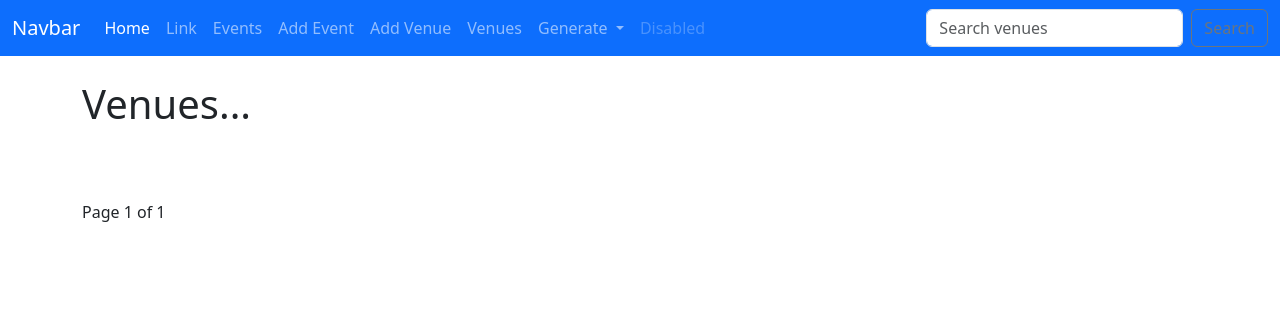
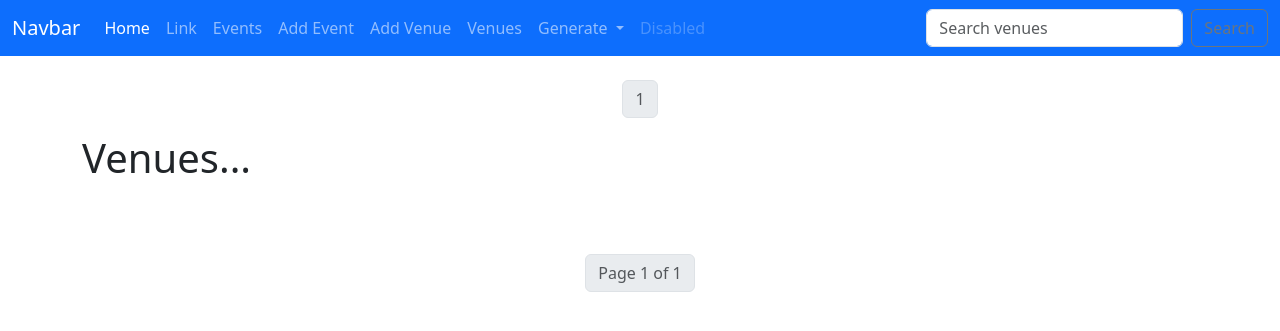
Before and after one commit to jfeldman777/club, a Django app: page /list_venues in a window 1280 px wide. Shown: the top 331 px of the page. Run offline with Django 4.2, Linux system fonts and the light colour scheme; data that the repository does not hold is empty.

Commit message:
lesson 19  end

```diff
--- a/events/templates/events/venue_list.html
+++ b/events/templates/events/venue_list.html
@@ -1,6 +1,43 @@
 
 {% extends 'events/base.html' %}
 {% block content %}
+
+<nav aria-label="Page navigation example">
+  <ul class="pagination justify-content-center">
+{% if venues.has_previous %}
+<li class="page-item  " >
+<a  class="page-link"  href="?page=1"> &laquo First </a></li>
+<li class="page-item">
+<a  class="page-link"  href="?page={{ venues.previous_page_number }}">Previous</a></li>
+{% endif %}
+<!--li class="page-item disabled">
+  <a  class="page-link"  href="#">
+Page {{ venues.number }} of {{ venues.paginator.num_pages}}
+</a>
+</li--->
+{% for i in nums  %}
+  {% if forloop.counter == venues.number %}
+  <li class="page-item disabled ">
+   {% else %}
+  <li class= "page-item">
+  {% endif %}
+
+
+      <a class="page-link" href="?page={{ forloop.counter }}">
+    {{ forloop.counter }}</a>
+      </li>
+{% endfor %}
+
+{% if venues.has_next %}
+<li class="page-item">
+<a  class="page-link" href="?page={{ venues.next_page_number }}">Next</a>
+</li>
+
+<li class="page-item">
+<a  class="page-link" href="?page={{  venues.paginator.num_pages}}">Last  &raquo </a></li>
+
+{% endif %}
+</nav>
 
 <h1>Venues...</h1>
 <table class="table table-striped" >
@@ -18,16 +55,32 @@
 {% endfor %}
 </table>
 <br/><br/>
+<nav aria-label="Page navigation example">
+  <ul class="pagination justify-content-center">
+
+
 
 {% if venues.has_previous %}
-<a href="?page=1"> &laquo First </a>
-<a href="?page={{ venues.previous_page_number }}">Previous</a>
+<li class="page-item  " >
+<a  class="page-link"  href="?page=1"> &laquo First </a></li>
+<li class="page-item">
+<a  class="page-link"  href="?page={{ venues.previous_page_number }}">Previous</a></li>
 {% endif %}
+<li class="page-item disabled">
+  <a  class="page-link"  href="#">
 Page {{ venues.number }} of {{ venues.paginator.num_pages}}
-
+</a>
+</li>
 {% if venues.has_next %}
-<a href="?page={{ venues.next_page_number }}">Next</a>
-<a href="?page={{  venues.paginator.num_pages}}">Last  &raquo </a>
+<li class="page-item">
+<a  class="page-link" href="?page={{ venues.next_page_number }}">Next</a>
+</li>
+<li class="page-item">
+<a  class="page-link" href="?page={{  venues.paginator.num_pages}}">Last  &raquo </a></li>
 
 {% endif %}
+
+</ul>
+</nav>
+
 {% endblock %}
--- a/events/views.py
+++ b/events/views.py
@@ -77,9 +77,11 @@ def list_venues(request):
         p = Paginator(Venue.objects.all(), 3,)
         page = request.GET.get('page')
         venues = p.get_page(page)
+        nums = "a"*venues.paginator.num_pages
 
         return render(request, 'events/venue_list.html',
         {
+        "nums":nums,
         "venues":venues})
 
 def search_venues(request):
```
